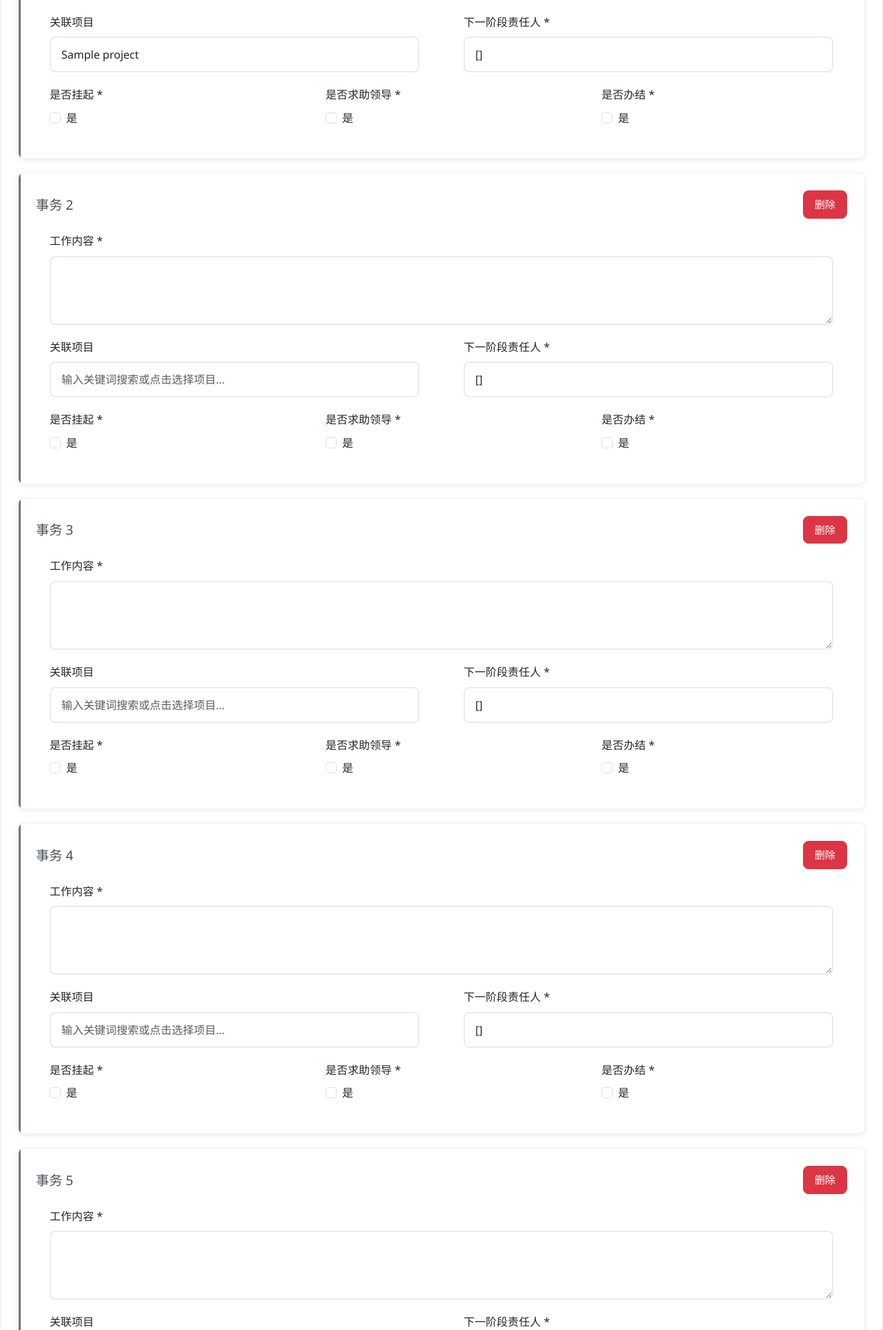
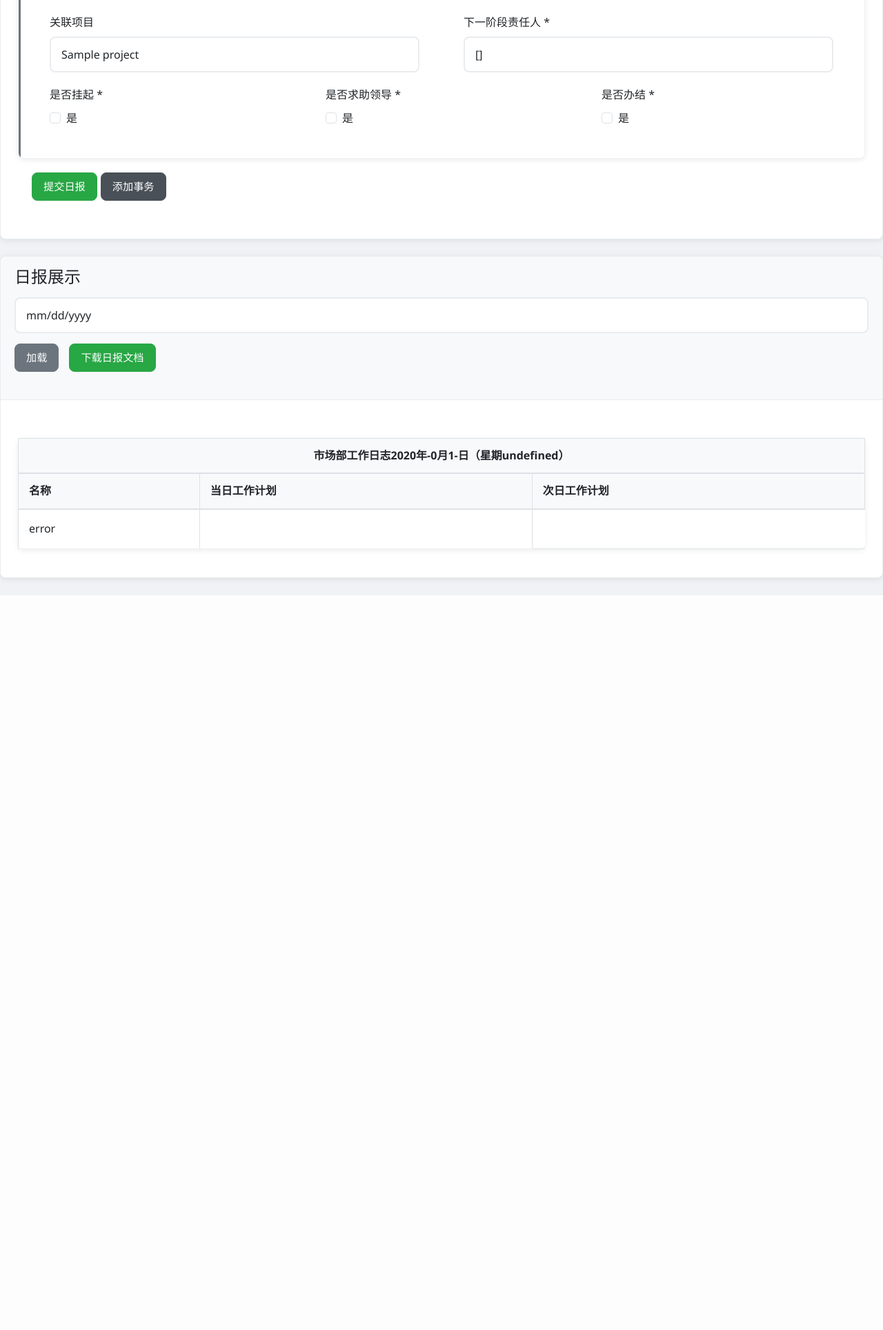
Before and after one commit to raosirui/Daily, a Flask app: template templates/daily_report.html in a window 1280 px wide. Shown: the part 525-2453 px from the top of the page at 69% size. After the commit the page ends 1388 px from the top, so only its background shows below. Run offline with Flask 2, Linux system fonts and the light colour scheme; the template is opened without the code that fills it: most values are stand-ins (such as "Sample title", 1, 10 or a date in 2020).

Commit message:
change 5 rows to 1 row

```diff
--- a/templates/daily_report.html
+++ b/templates/daily_report.html
@@ -41,7 +41,7 @@
                     </div>
 
                     <div id="transactions-container">
-                        {% for i in range(0, max(5, user_report|length)) %}
+                        {% for i in range(0, max(1, user_report|length)) %}
                         <div class="transaction-item">
                             <div class="transaction-header">
                                 <h4>事务 {{ i+1 }}</h4>
@@ -180,7 +180,7 @@
     <script src="https://cdn.jsdelivr.net/npm/bootstrap@5.3.0/dist/js/bootstrap.bundle.min.js"></script>
     <script>
         // 事务计数器
-        let transactionCount = {{ max(5, user_report|length) }};
+        let transactionCount = {{ max(1, user_report|length) }};
 
         // 初始化挂起和求助字段的显示状态
         document.querySelectorAll('.is-suspended').forEach(checkbox => {
```
